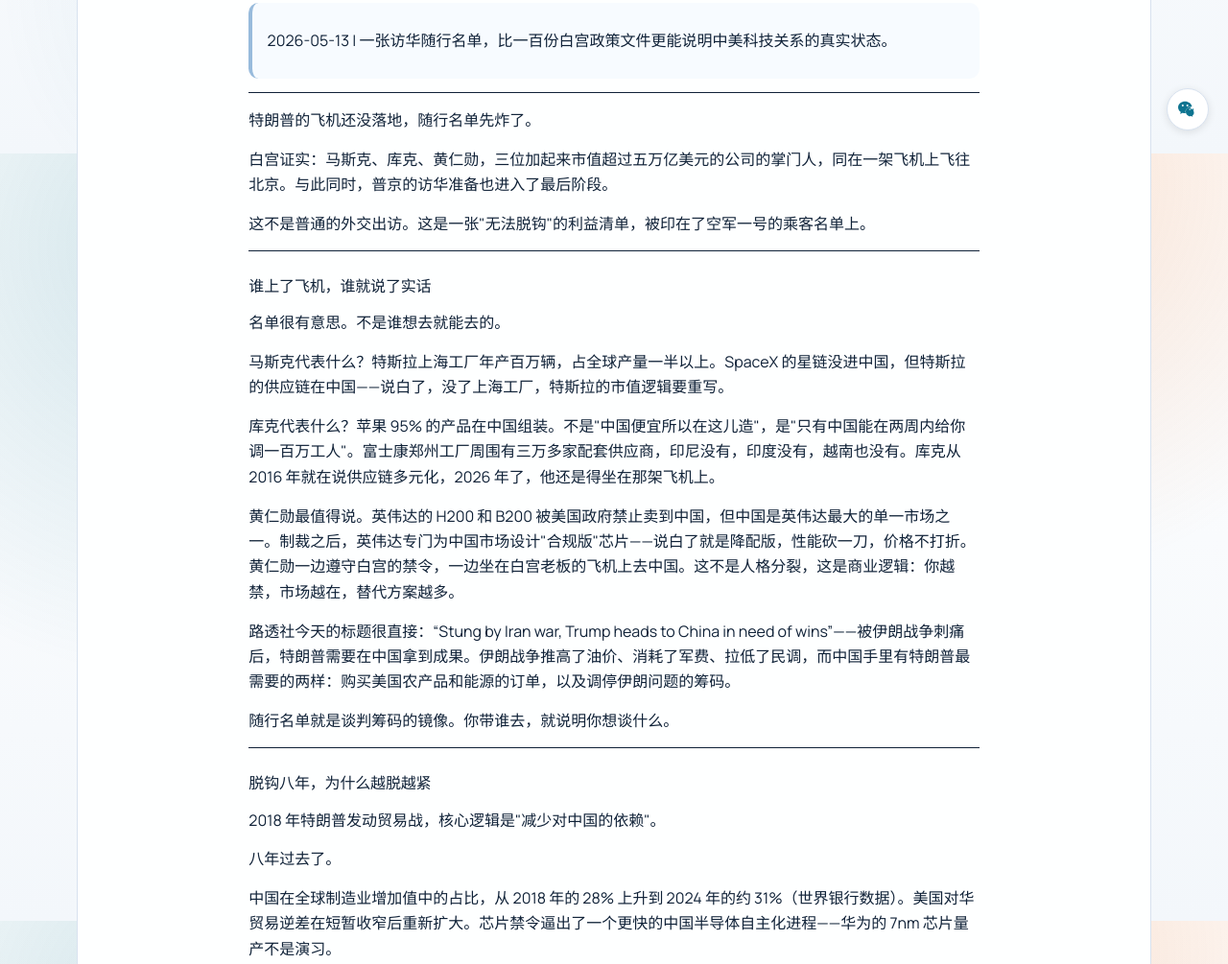
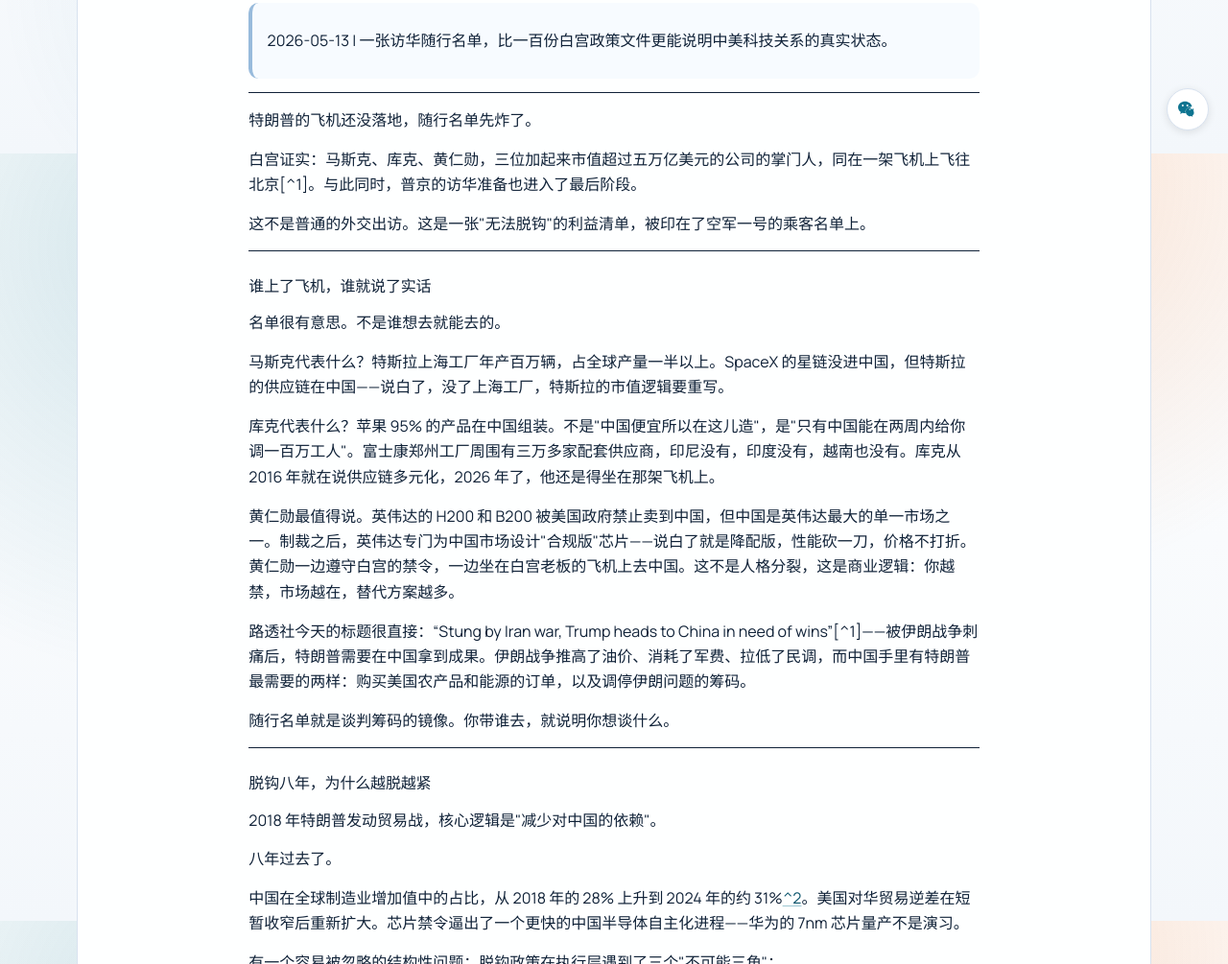
Before and after one commit to hencter/astro.hencte.top, an Astro site: page /log/trump-silicon-valley-china in a window 1280 px wide. Shown: the part 640-1645 px from the top of the page at 96% size. Built offline with nearby package versions, Linux system fonts and the light colour scheme; Astro itself is replaced by a stand-in of ours; a web font is replaced by a local one.

Commit message:
fix: add source footnotes to trump china article

```diff
--- a/src/content/blog/log/trump-silicon-valley-china.md
+++ b/src/content/blog/log/trump-silicon-valley-china.md
@@ -20,7 +20,7 @@ keywords: ["中美关系", "特朗普", "科技脱钩", "供应链", "英伟达"
 
 特朗普的飞机还没落地，随行名单先炸了。
 
-白宫证实：马斯克、库克、黄仁勋，三位加起来市值超过五万亿美元的公司的掌门人，同在一架飞机上飞往北京。与此同时，普京的访华准备也进入了最后阶段。
+白宫证实：马斯克、库克、黄仁勋，三位加起来市值超过五万亿美元的公司的掌门人，同在一架飞机上飞往北京[^1]。与此同时，普京的访华准备也进入了最后阶段。
 
 这不是普通的外交出访。这是一张"无法脱钩"的利益清单，被印在了空军一号的乘客名单上。
 
@@ -36,7 +36,7 @@ keywords: ["中美关系", "特朗普", "科技脱钩", "供应链", "英伟达"
 
 黄仁勋最值得说。英伟达的 H200 和 B200 被美国政府禁止卖到中国，但中国是英伟达最大的单一市场之一。制裁之后，英伟达专门为中国市场设计"合规版"芯片——说白了就是降配版，性能砍一刀，价格不打折。黄仁勋一边遵守白宫的禁令，一边坐在白宫老板的飞机上去中国。这不是人格分裂，这是商业逻辑：你越禁，市场越在，替代方案越多。
 
-路透社今天的标题很直接："Stung by Iran war, Trump heads to China in need of wins"——被伊朗战争刺痛后，特朗普需要在中国拿到成果。伊朗战争推高了油价、消耗了军费、拉低了民调，而中国手里有特朗普最需要的两样：购买美国农产品和能源的订单，以及调停伊朗问题的筹码。
+路透社今天的标题很直接："Stung by Iran war, Trump heads to China in need of wins"[^1]——被伊朗战争刺痛后，特朗普需要在中国拿到成果。伊朗战争推高了油价、消耗了军费、拉低了民调，而中国手里有特朗普最需要的两样：购买美国农产品和能源的订单，以及调停伊朗问题的筹码。
 
 随行名单就是谈判筹码的镜像。你带谁去，就说明你想谈什么。
 
@@ -48,7 +48,7 @@ keywords: ["中美关系", "特朗普", "科技脱钩", "供应链", "英伟达"
 
 八年过去了。
 
-中国在全球制造业增加值中的占比，从 2018 年的 28% 上升到 2024 年的约 31%（世界银行数据）。美国对华贸易逆差在短暂收窄后重新扩大。芯片禁令逼出了一个更快的中国半导体自主化进程——华为的 7nm 芯片量产不是演习。
+中国在全球制造业增加值中的占比，从 2018 年的 28% 上升到 2024 年的约 31%[^2]。美国对华贸易逆差在短暂收窄后重新扩大。芯片禁令逼出了一个更快的中国半导体自主化进程——华为的 7nm 芯片量产不是演习。
 
 有一个容易被忽略的结构性问题：脱钩政策在执行层遇到了三个"不可能三角"：
 
@@ -90,4 +90,8 @@ keywords: ["中美关系", "特朗普", "科技脱钩", "供应链", "英伟达"
 
 ---
 
-*幸知 / 2026-05-13 / 信源：Reuters、36氪、知乎热榜、今日头条、微博热搜*
+*幸知 / 2026-05-13*
+
+[^1]: Reuters, "Elon Musk, Apple's Cook and Boeing CEO going to China with Trump, official says", 2026-05-11. https://www.reuters.com/world/asia-pacific/nvidia-ceo-huang-not-going-to-china-during-trump-visit-source-says-2026-05-11/ ；CNBC: https://www.cnbc.com/2026/05/11/trump-ceos-elon-musk-tim-cook-larry-fink-xi-china-summit.html ；NYT: https://www.nytimes.com/2026/05/11/us/politics/trump-china-musk-cook.html （黄仁勋为后续新增成员）
+
+[^2]: 制造业增加值占比数据来自世界银行（https://data.worldbank.org/indicator/NV.MNF.TOTL.ZS）。中国2024年约31%，2018年约28%。
```
